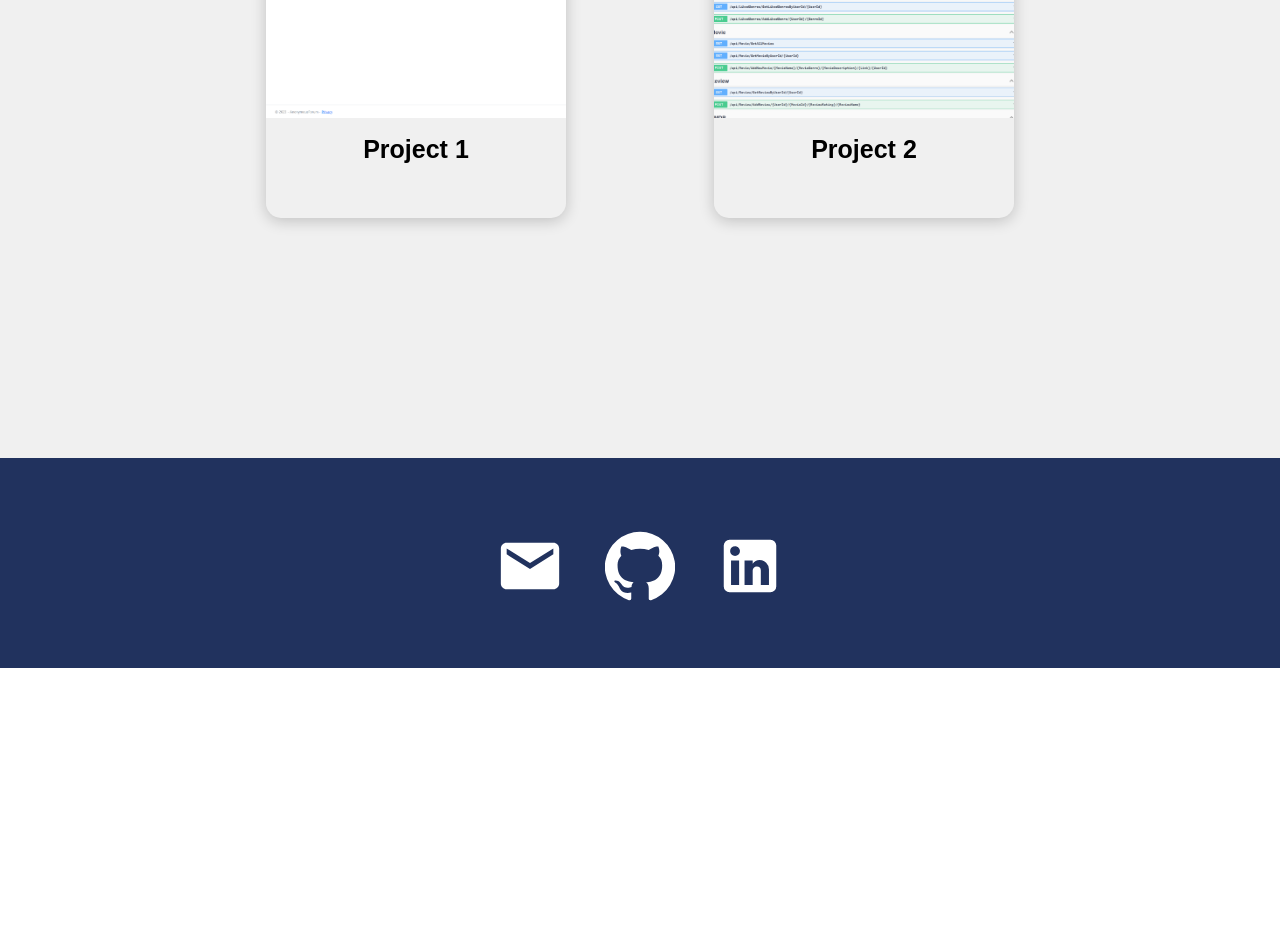
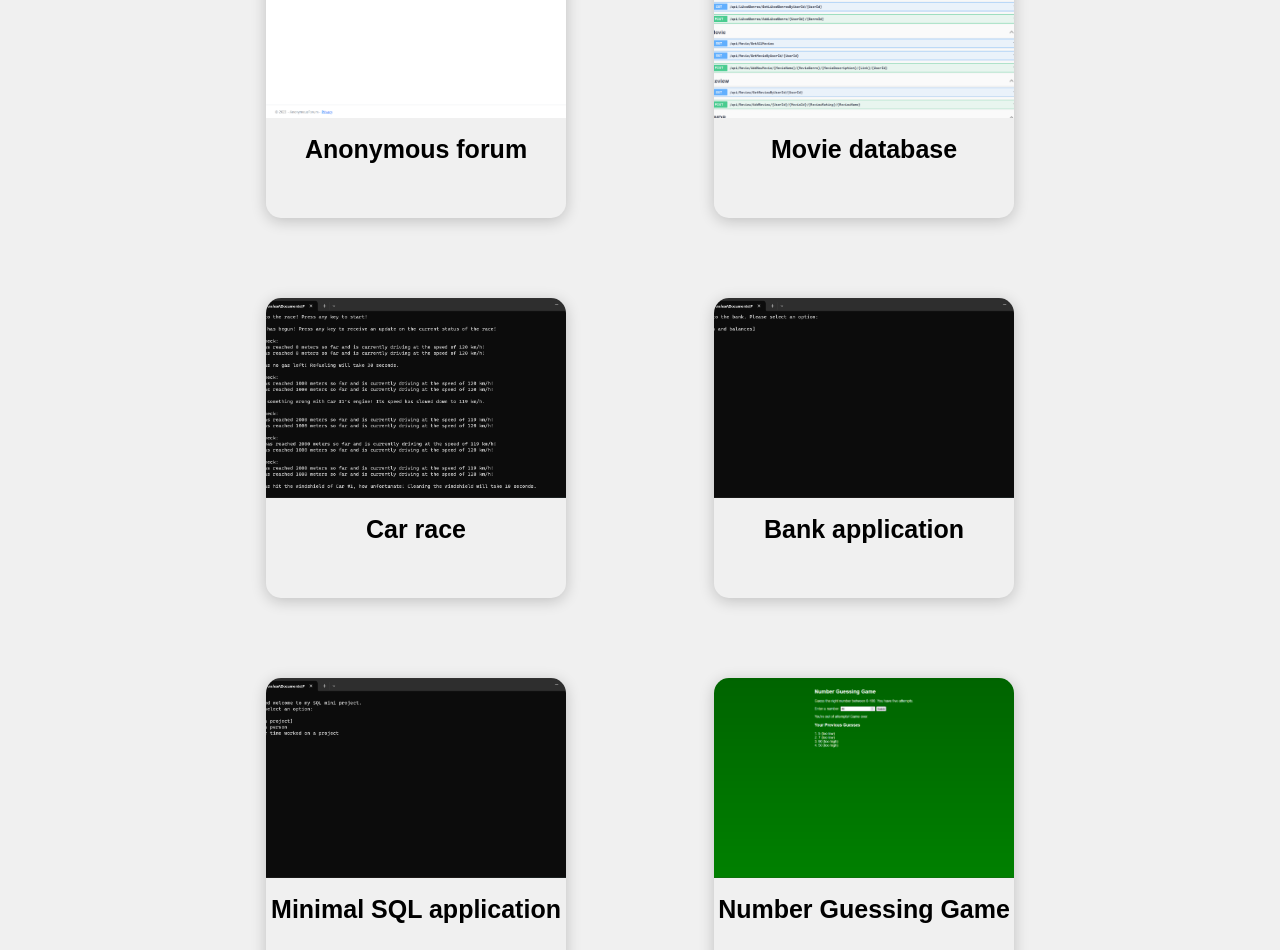
Before and after one commit to BlueberryPwn/blueberrypwn.github.io, a React (Create React App) app: page /projects in a window 1280 px wide. Shown: the part 302-1252 px from the top of the page. Before the commit the page ends 970 px from the top, so only its background shows below. Built offline with nearby package versions, Linux system fonts and the light colour scheme.

Commit message:
added helper for projects page

```diff
--- /dev/null
+++ b/src/helpers/ProjectList.js
@@ -0,0 +1,33 @@
+import Proj1 from "../assets/proj1.png";
+import Proj2 from "../assets/proj2.png";
+import Proj3 from "../assets/proj3.png";
+import Proj4 from "../assets/proj4.png";
+import Proj5 from "../assets/proj5.png";
+import Proj6 from "../assets/proj6.png";
+
+export const ProjectList = [
+  {
+    name: "Anonymous forum",
+    image: Proj1,
+  },
+  {
+    name: "Movie database",
+    image: Proj2,
+  },
+  {
+    name: "Car race",
+    image: Proj3,
+  },
+  {
+    name: "Bank application",
+    image: Proj4,
+  },
+  {
+    name: "Minimal SQL application",
+    image: Proj5,
+  },
+  {
+    name: "Number Guessing Game",
+    image: Proj6,
+  },
+];
--- a/src/pages/Projects.js
+++ b/src/pages/Projects.js
@@ -1,16 +1,16 @@
 import "../styles/Projects.css";
 import React from "react";
 import ProjectItem from "../components/ProjectItem";
-import Proj1 from "../assets/proj1.png";
-import Proj2 from "../assets/proj2.png";
+import { ProjectList } from "../helpers/ProjectList";
 
 function Projects() {
   return (
     <div className="projects">
       <h1>My Projects</h1>
       <div className="projectList">
-        <ProjectItem name="Project 1" image={Proj1} />
-        <ProjectItem name="Project 2" image={Proj2} />
+        {ProjectList.map((project) => {
+          return <ProjectItem name={project.name} image={project.image} />;
+        })}
       </div>
     </div>
   );
```
